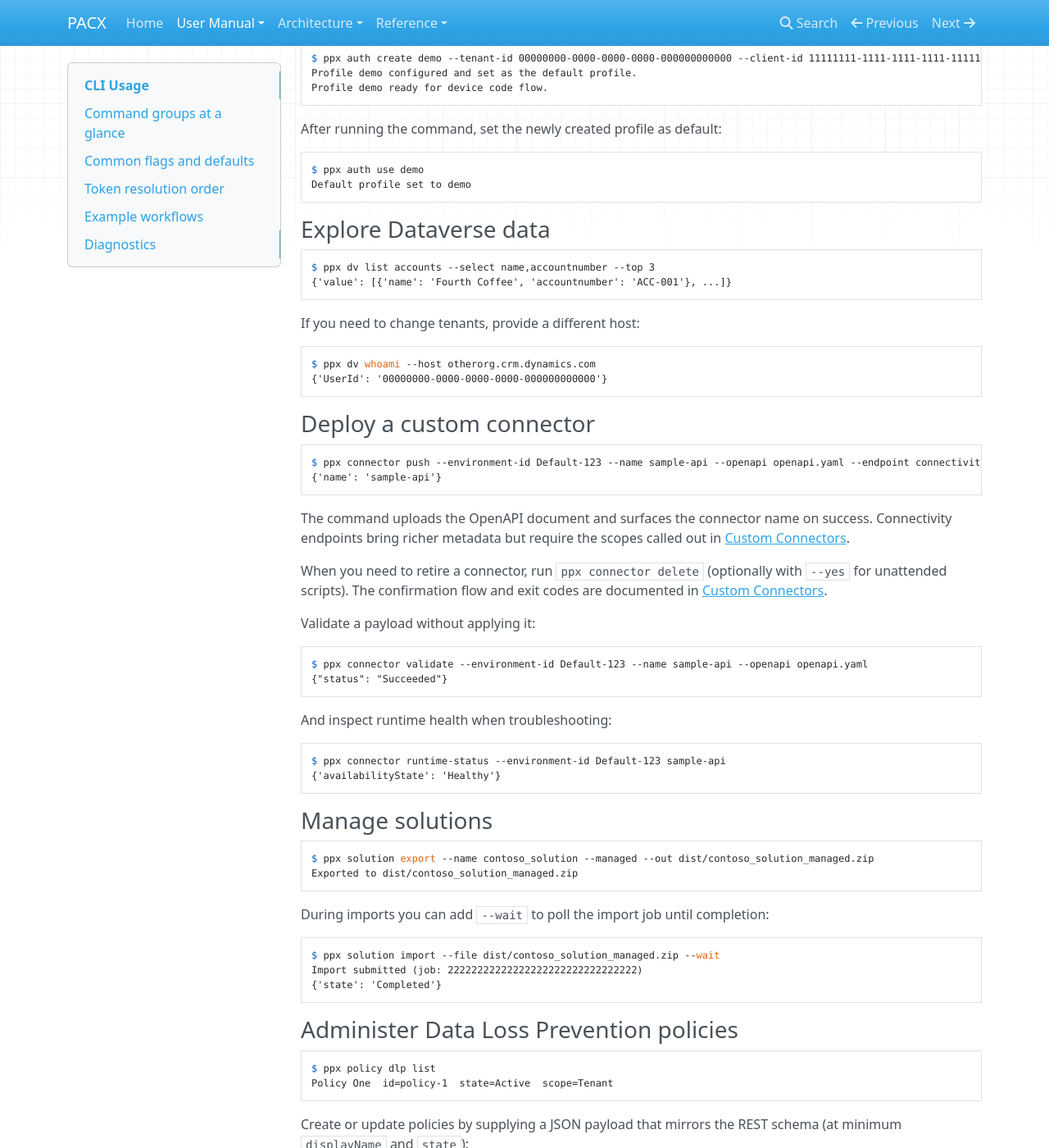
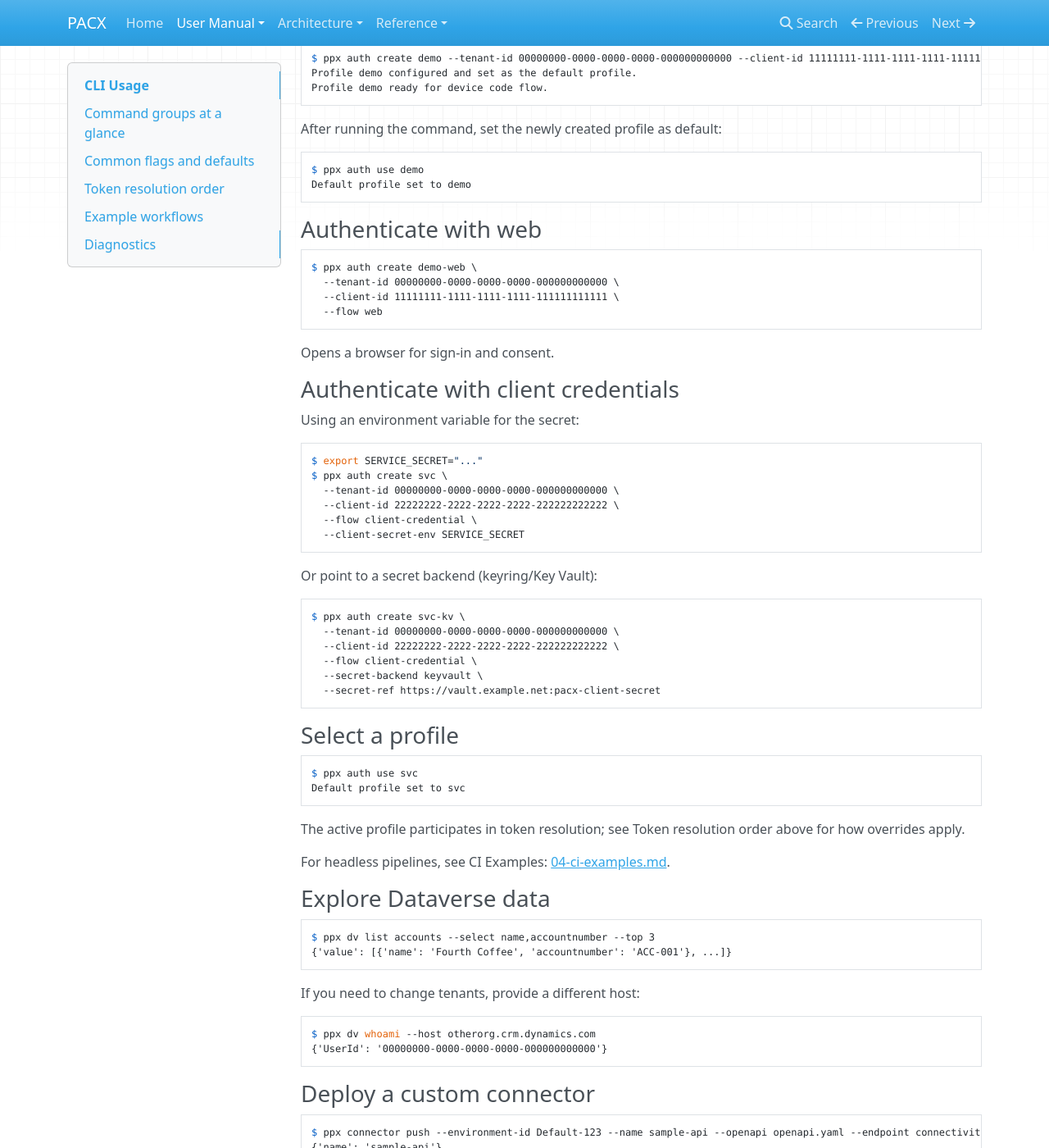
Before and after one commit to JudgeZ/Python-for-Power-Platform, an MkDocs documentation site: the page built from docs/user-manual/03-cli-usage.md, in a window 1280 px wide and 1400 px high, scrolled down 2013 px. Shown: the whole window at 82% size. Built offline with MkDocs 1.6.1, drawn with Linux system fonts in a browser that asks for light colours; nearby versions of some CDN libraries.

Commit message:
chore(release): v0.6.1
- add ppx login alias
- docs: CI examples + cross-links
- examples: quickstart (no network)
- packaging: crypto extra
- bump version + changelog
- mkdocs nav update

````diff
--- a/docs/user-manual/03-cli-usage.md
+++ b/docs/user-manual/03-cli-usage.md
@@ -67,6 +67,51 @@ $ ppx auth use demo
 Default profile set to demo
 ```
 
+### Authenticate with web
+
+```shell
+$ ppx auth create demo-web \
+  --tenant-id 00000000-0000-0000-0000-000000000000 \
+  --client-id 11111111-1111-1111-1111-111111111111 \
+  --flow web
+```
+
+Opens a browser for sign‑in and consent.
+
+### Authenticate with client credentials
+
+Using an environment variable for the secret:
+
+```shell
+$ export SERVICE_SECRET="..."
+$ ppx auth create svc \
+  --tenant-id 00000000-0000-0000-0000-000000000000 \
+  --client-id 22222222-2222-2222-2222-222222222222 \
+  --flow client-credential \
+  --client-secret-env SERVICE_SECRET
+```
+
+Or point to a secret backend (keyring/Key Vault):
+
+```shell
+$ ppx auth create svc-kv \
+  --tenant-id 00000000-0000-0000-0000-000000000000 \
+  --client-id 22222222-2222-2222-2222-222222222222 \
+  --flow client-credential \
+  --secret-backend keyvault \
+  --secret-ref https://vault.example.net:pacx-client-secret
+```
+
+### Select a profile
+
+```shell
+$ ppx auth use svc
+Default profile set to svc
+```
+
+The active profile participates in token resolution; see Token resolution order above for how overrides apply.
+
+For headless pipelines, see CI Examples: [04-ci-examples.md](./04-ci-examples.md).
 ### Explore Dataverse data
 
 ```shell
--- a/mkdocs.yml
+++ b/mkdocs.yml
@@ -7,6 +7,7 @@ nav:
       - Installation & Quick Start: user-manual/01-installation.md
       - Authentication: user-manual/02-authentication.md
       - CLI Usage: user-manual/03-cli-usage.md
+      - CI Examples: user-manual/04-ci-examples.md
       - Power Pages: user-manual/04-power-pages.md
       - Dataverse Bulk & Batch: user-manual/05-dataverse-batch-bulk.md
       - Connectors: user-manual/06-connectors.md
--- a/pyproject.toml
+++ b/pyproject.toml
@@ -5,7 +5,7 @@ build-backend = "hatchling.build"
 
 [project]
 name = "pacx"
-version = "0.6.0"
+version = "0.6.1"
 description = "PACX: A Python library and CLI for Power Platform + Dataverse (PAC-like)"
 readme = "README.md"
 requires-python = ">=3.10"
@@ -40,6 +40,7 @@ secrets = [
   "azure-keyvault-secrets>=4.8"
 ]
 auth = ["msal>=1.27"]
+crypto = ["cryptography>=42"]
 tests = [
   "pytest>=7.4",
   "pytest-cov>=4.1",
````
Also changed, not shown: CHANGELOG.md (+9 -0 lines), docs/examples/quickstart.py (added, +17 -0 lines), docs/user-manual/01-installation.md (+2 -2 lines), docs/user-manual/02-authentication.md (+36 -0 lines), docs/user-manual/04-ci-examples.md (added, +46 -0 lines), plan.md (added, +25 -0 lines), docs/examples/quickstart.ipynb (added), 8 other files.
